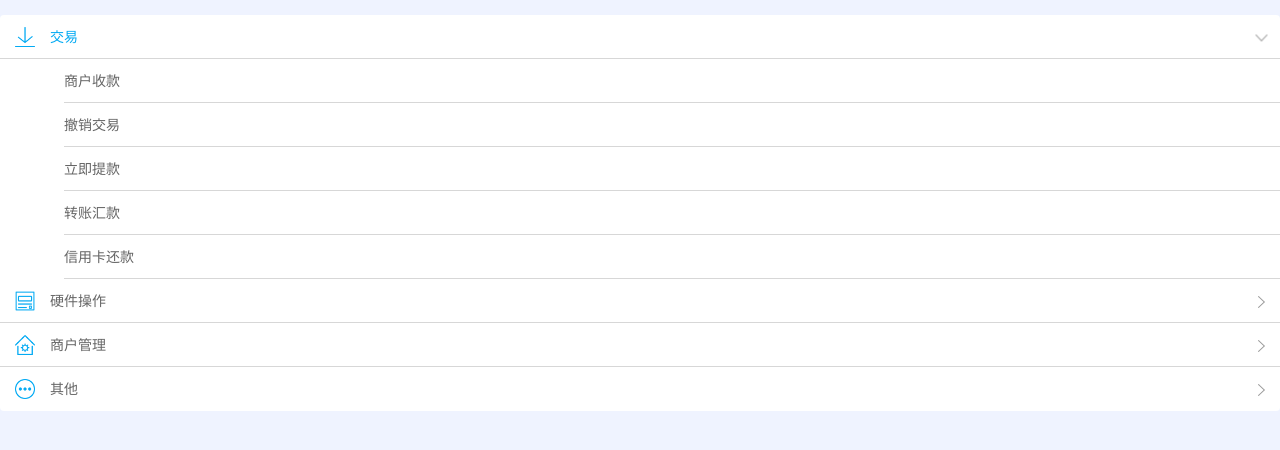
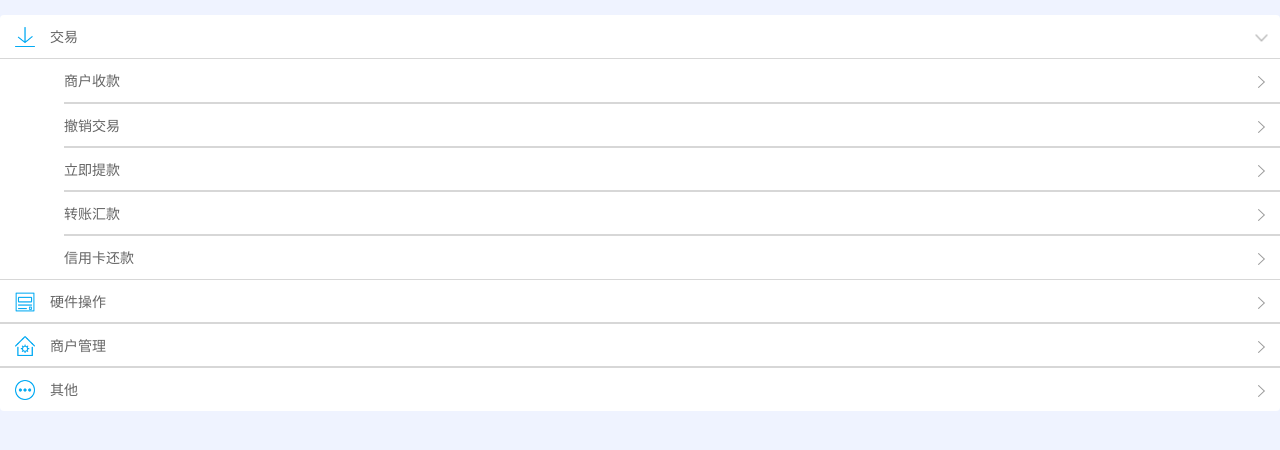
Before and after one commit to jyma1991/accordion-menu, a plain HTML site: page skb_help_new.html in a window 1280 px wide. Both pictures are taken after a click on the element "交易". Drawn offline with Linux system fonts and the light colour scheme.

Commit message:
修改界面样式

```diff
--- a/css/skb_help_style.css
+++ b/css/skb_help_style.css
@@ -53,6 +53,10 @@ a {
 	/*border-bottom: 0;*/
 }
 
+.accordion li:not(:first-child) .link {
+	border-top: 1pt solid #d7d7d7;
+	/*border-bottom: 0;*/
+}
 .accordion li span{
 	margin-left: 15px;
 }
@@ -77,8 +81,19 @@ a {
 	clear:both;
 }
 
+.accordion a img.imgSub{
+	width:7px;
+	height: 12px;
+	position: relative;
+	top: 17px;
+	right: 15px;
+	float:right;
+	display:block;
+	clear:both;
+}
+
 .accordion li.open .link {
-	color: rgb(3,170,243);
+	/*color: rgb(3,170,243);*/
 	border-bottom: 1pt solid #d7d7d7;
 }
 
@@ -97,11 +112,19 @@ a {
  }
 
  .submenu li {
- 	border-bottom: 1pt solid #d7d7d7;
 	 margin-left: 64px;
 	 height: 44px;
  }
 
+.submenu li:not(:first-child){
+	border-top: 1pt solid #d7d7d7;
+	/*border-bottom: 0;*/
+}
+
+.submenu li:not(:last-child){
+	border-bottom: 1pt solid #d7d7d7;
+	/*border-bottom: 0;*/
+}
  .submenu a {
  	display: block;
  	text-decoration: none;
--- a/skb_help_new.html
+++ b/skb_help_new.html
@@ -20,35 +20,35 @@
 			<div class="link"><img class="imgLeft" src="img/pic_jy.png"/><span>交易</span><img class="imgRight" src="img/arrow_right.png"/></div>
 			<ul class="submenu">
 				<!--交易：商户收款  撤销交易  立即提款  转账汇款  信用卡还款-->
-				<li><a onclick="location=&#39;skb_help_shoukuan.html&#39;,this.style.cssText=&#39;color: white&#39;,this.style.backgroundColor=&#39;#2692ED&#39;">商户收款</a></li>
-				<li><a onclick="location=&#39;skb_help_chexiao.html&#39;,this.style.cssText=&#39;color: white&#39;,this.style.backgroundColor=&#39;#2692ED&#39;">撤销交易</a></li>
-				<li><a onclick="location=&#39;skb_help_D0.html&#39;,this.style.cssText=&#39;color: white&#39;,this.style.backgroundColor=&#39;#2692ED&#39;">立即提款</a></li>
-				<li><a onclick="location=&#39;skb_help_zhuanzhang.html&#39;,this.style.cssText=&#39;color: white&#39;,this.style.backgroundColor=&#39;#2692ED&#39;">转账汇款</a></li>
-				<li><a onclick="location=&#39;skb_help_huankuan.html&#39;,this.style.cssText=&#39;color: white&#39;,this.style.backgroundColor=&#39;#2692ED&#39;">信用卡还款</a></li>
+				<li><a onclick="location=&#39;skb_help_shoukuan.html&#39;,this.style.cssText=&#39;color: white&#39;,this.style.backgroundColor=&#39;#2692ED&#39;">商户收款<img class="imgSub" src="img/arrow_right.png"/></a></li>
+				<li><a onclick="location=&#39;skb_help_chexiao.html&#39;,this.style.cssText=&#39;color: white&#39;,this.style.backgroundColor=&#39;#2692ED&#39;">撤销交易<img class="imgSub" src="img/arrow_right.png"/></a></li>
+				<li><a onclick="location=&#39;skb_help_D0.html&#39;,this.style.cssText=&#39;color: white&#39;,this.style.backgroundColor=&#39;#2692ED&#39;">立即提款<img class="imgSub" src="img/arrow_right.png"/></a></li>
+				<li><a onclick="location=&#39;skb_help_zhuanzhang.html&#39;,this.style.cssText=&#39;color: white&#39;,this.style.backgroundColor=&#39;#2692ED&#39;">转账汇款<img class="imgSub" src="img/arrow_right.png"/></a></li>
+				<li><a onclick="location=&#39;skb_help_huankuan.html&#39;,this.style.cssText=&#39;color: white&#39;,this.style.backgroundColor=&#39;#2692ED&#39;">信用卡还款<img class="imgSub" src="img/arrow_right.png"/></a></li>
 			</ul>
 		</li>
 		<li>
 			<div class="link"><img class="imgLeft" src="img/pic_yjcz.png"/><span>硬件操作</span><img class="imgRight" src="img/arrow_right.png"/></div>
 			<ul class="submenu">
 				<!--硬件操作：产品适配  关于刷卡-->
-				<li><a onclick="location=&#39;skb_help_shipei.html&#39;,this.style.cssText=&#39;color: white&#39;,this.style.backgroundColor=&#39;#2692ED&#39;">产品适配</a></li>
-				<li><a onclick="location=&#39;skb_help_shuaka.html&#39;,this.style.cssText=&#39;color: white&#39;,this.style.backgroundColor=&#39;#2692ED&#39;">关于刷卡</a></li>
+				<li><a onclick="location=&#39;skb_help_shipei.html&#39;,this.style.cssText=&#39;color: white&#39;,this.style.backgroundColor=&#39;#2692ED&#39;">产品适配<img class="imgSub" src="img/arrow_right.png"/></a></li>
+				<li><a onclick="location=&#39;skb_help_shuaka.html&#39;,this.style.cssText=&#39;color: white&#39;,this.style.backgroundColor=&#39;#2692ED&#39;">关于刷卡<img class="imgSub" src="img/arrow_right.png"/></a></li>
 			</ul>
 		</li>
 		<li>
 			<div class="link"><img class="imgLeft" src="img/pic_shgl.png"/><span>商户管理</span><img class="imgRight" src="img/arrow_right.png"/></div>
 			<ul class="submenu">
 				<!--商户管理：注册开通  商户资料与级别-->
-				<li><a onclick="location=&#39;skb_help_zhuce.html&#39;,this.style.cssText=&#39;color: white&#39;,this.style.backgroundColor=&#39;#2692ED&#39;">注册开通</a></li>
-				<li><a onclick="location=&#39;skb_help_ziliao.html&#39;,this.style.cssText=&#39;color: white&#39;,this.style.backgroundColor=&#39;#2692ED&#39;">商户资料与级别</a></li>
+				<li><a onclick="location=&#39;skb_help_zhuce.html&#39;,this.style.cssText=&#39;color: white&#39;,this.style.backgroundColor=&#39;#2692ED&#39;">注册开通<img class="imgSub" src="img/arrow_right.png"/></a></li>
+				<li><a onclick="location=&#39;skb_help_ziliao.html&#39;,this.style.cssText=&#39;color: white&#39;,this.style.backgroundColor=&#39;#2692ED&#39;">商户资料与级别<img class="imgSub" src="img/arrow_right.png"/></a></li>
 			</ul>
 		</li>
 		<li><div class="link"><img class="imgLeft" src="img/pic_qt.png"/><span>其他</span><img class="imgRight" src="img/arrow_right.png"/></div>
 			<ul class="submenu">
 				<!--其他：交易安全  产品链接  关于售后-->
-				<li><a onclick="location=&#39;skb_help_anquan.html&#39;,this.style.cssText=&#39;color: white&#39;,this.style.backgroundColor=&#39;#2692ED&#39;">交易安全</a></li>
-				<li><a onclick="location=&#39;skb_help_lianjie.html&#39;,this.style.cssText=&#39;color: white&#39;,this.style.backgroundColor=&#39;#2692ED&#39;">产品链接</a></li>
-				<li><a onclick="location=&#39;skb_help_shouhou.html&#39;,this.style.cssText=&#39;color: white&#39;,this.style.backgroundColor=&#39;#2692ED&#39;">关于售后</a></li>
+				<li><a onclick="location=&#39;skb_help_anquan.html&#39;,this.style.cssText=&#39;color: white&#39;,this.style.backgroundColor=&#39;#2692ED&#39;">交易安全<img class="imgSub" src="img/arrow_right.png"/></a></li>
+				<li><a onclick="location=&#39;skb_help_lianjie.html&#39;,this.style.cssText=&#39;color: white&#39;,this.style.backgroundColor=&#39;#2692ED&#39;">产品链接<img class="imgSub" src="img/arrow_right.png"/></a></li>
+				<li><a onclick="location=&#39;skb_help_shouhou.html&#39;,this.style.cssText=&#39;color: white&#39;,this.style.backgroundColor=&#39;#2692ED&#39;">关于售后<img class="imgSub" src="img/arrow_right.png"/></a></li>
 			</ul>
 		</li>
 	</ul>
```
